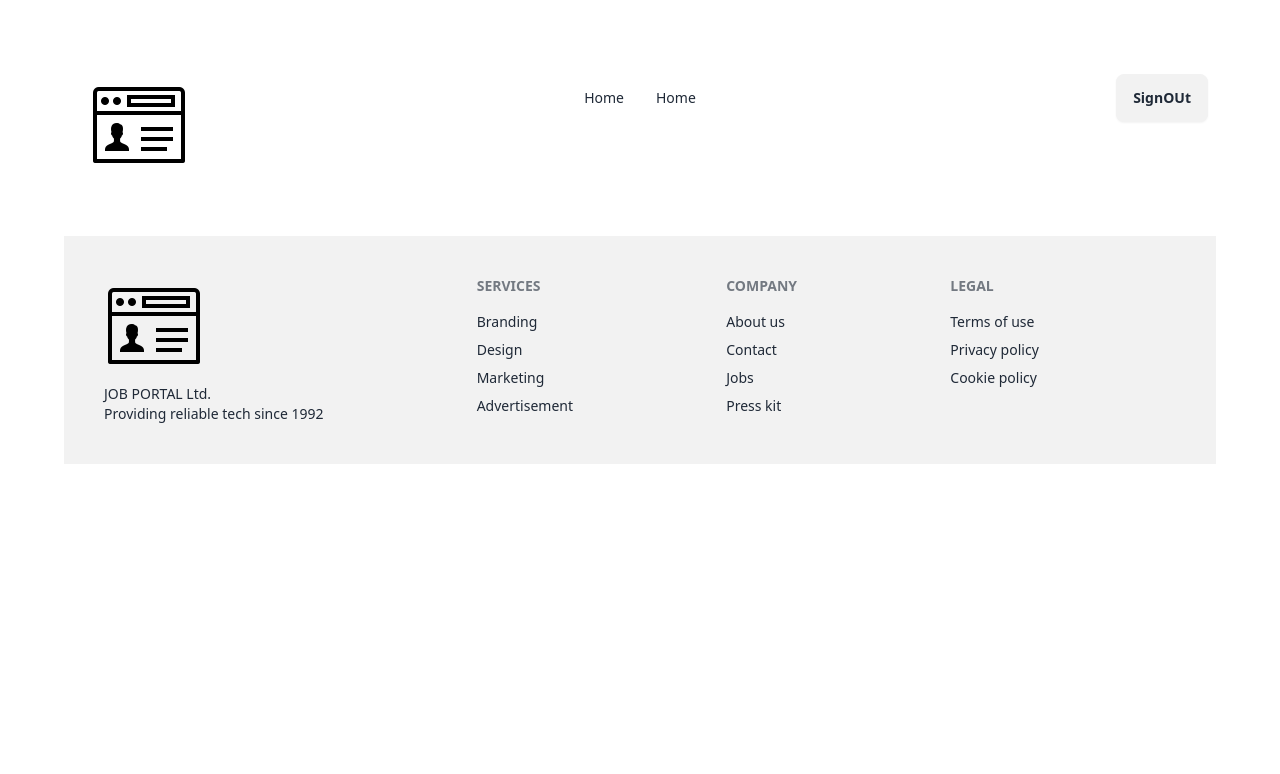
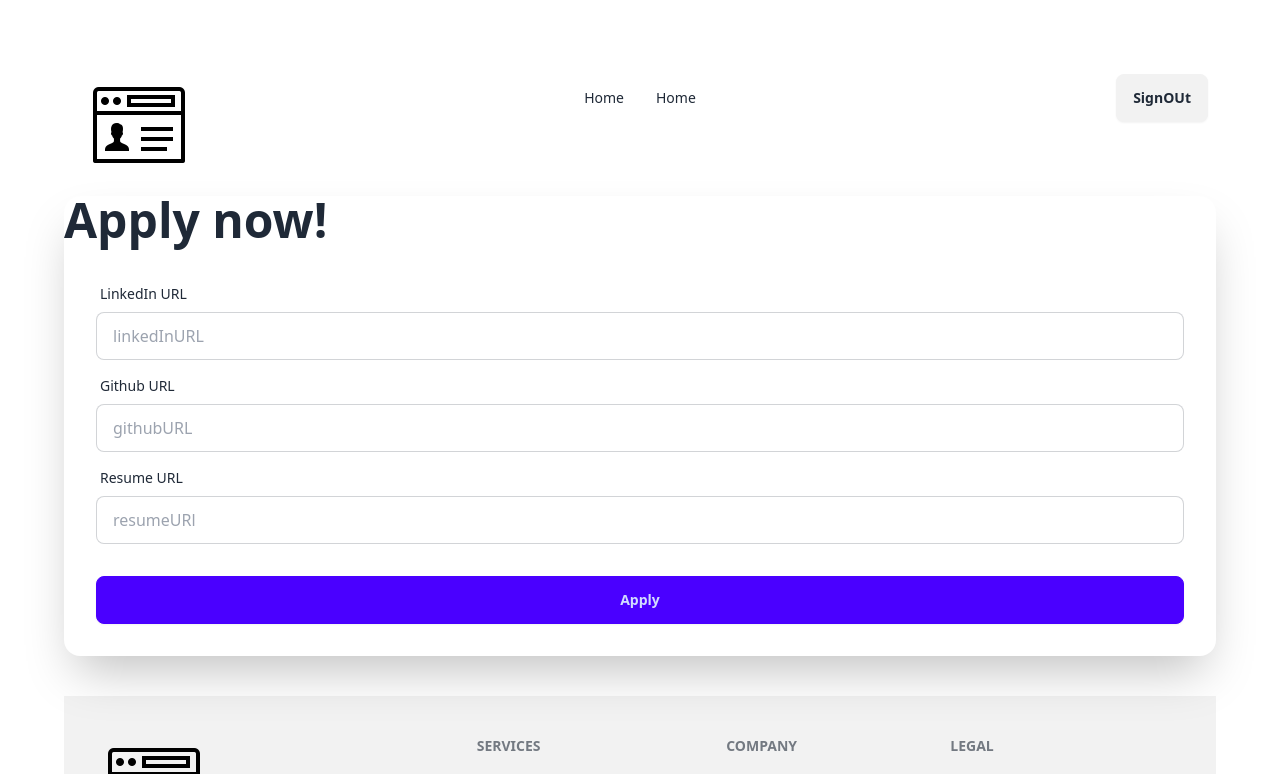
Before and after one commit to impressivecoder01/module-58, a React (Vite) app: page /jobApply/1 in a window 1280 px wide. Shown: the top 774 px of the page. Built offline with nearby package versions, Linux system fonts and the light colour scheme; no server answers; sample sign-in values are in the browser's storage.

Commit message:
jobapply form added

```diff
--- a/src/Pages/JobApply.jsx
+++ b/src/Pages/JobApply.jsx
@@ -1,10 +1,46 @@
 import React from 'react';
+import { useParams } from 'react-router-dom';
 
 const JobApply = () => {
+    const {id} = useParams()
+    console.log(id)
+    const submitJobApplication = e => {
+        e.preventDefault()
+        const from = e.target;
+        const linkedIn = from.linked.value;
+        const github = from.github.value;
+        const resume = from.resume.value;
+        console.log(linkedIn, github, resume)
+    }
     return (
-        <div>
+        <div className="card bg-base-100 w-full  shadow-2xl">
+      <h1 className="text-5xl font-bold">Apply now!</h1>
+      <form onSubmit={submitJobApplication} className="card-body">
+        <div className="form-control">
+          <label className="label">
+            <span className="label-text">LinkedIn URL</span>
+          </label>
+          <input type="url" placeholder="linkedInURL" name='linked' className="input input-bordered" required />
+        </div>
+        <div className="form-control">
+          <label className="label">
+            <span className="label-text">Github URL</span>
+          </label>
+          <input type="url" placeholder="githubURL" name='github' className="input input-bordered" required />
 
         </div>
+        <div className="form-control">
+          <label className="label">
+            <span className="label-text">Resume URL</span>
+          </label>
+          <input type="url" placeholder="resumeURl" name='resume' className="input input-bordered" required />
+
+        </div>
+        <div className="form-control mt-6">
+          <button className="btn btn-primary">Apply</button>
+        </div>
+      </form>
+    </div>
     );
 };
 
--- a/src/Pages/JobDetails/JobDetails.jsx
+++ b/src/Pages/JobDetails/JobDetails.jsx
@@ -10,9 +10,11 @@ const JobDetails = () => {
             <p>title:{title}</p>
             <p>company:{company}</p>
             <p >applicationDeadline:{applicationDeadline}</p>
-            <Link to={`/jobApply/${_id}`}></Link>
+            <Link to={`/jobApply/${_id}`}>
             <button className='btn btn-primary
             '>Apply Now</button>
+            </Link>
+
         </div>
     );
 };
--- a/src/router/router.jsx
+++ b/src/router/router.jsx
@@ -25,7 +25,8 @@ import JobApply from "../Pages/JobApply";
             <JobDetails></JobDetails>
           </PrivateRoute>,
           loader: ({params}) => fetch(`http://localhost:3000/jobs/${params.id}`)
-        },{
+        },
+        {
           path: '/jobApply/:id',
           element:<PrivateRoute><JobApply></JobApply></PrivateRoute>
         },
```
